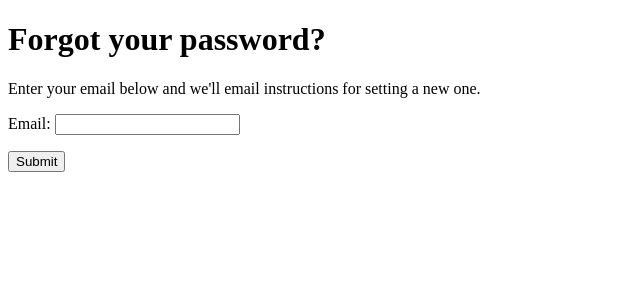
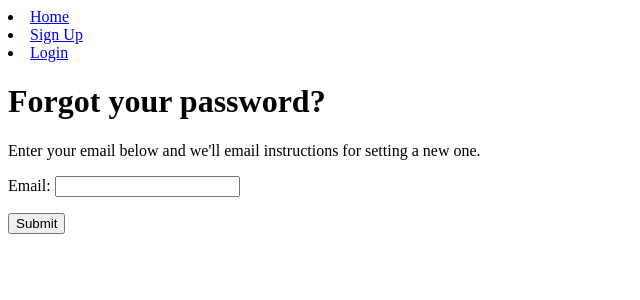
Before and after one commit to JumboCode/Animal-Aid, a Django app: page /password_reset/ in a window 1280 px wide. Shown: the top 300 px of the page, without its empty margins (0-640 px from the left). Run offline with Django 3.2, Linux system fonts and the light colour scheme.

Commit message:
updating navbar and buttons

```diff
--- a/core/templates/core/login.html
+++ b/core/templates/core/login.html
@@ -5,7 +5,6 @@
     <li {% if active_link == "home" %}class="active"{% endif %}><a href="{% url 'home' %}">Home</a></li>
     <li {% if active_link == "signup" %}class="active"{% endif %}><a href="{% url 'signup' %}">Sign Up</a></li>
     <li {% if active_link == "login" %}class="active"{% endif %}><a href="{% url 'login' %}">Login</a></li>
-    <li {% if active_link == "password_reset" %}class="active"{% endif %}><a href="{% url 'password_reset' %}">Forgot your password?</a></li> </nav>
   </nav>
   <h1>Login</h1>
   <form action="" method="post">
@@ -20,5 +19,6 @@
       </div>
     {% endfor %}
     <button type="submit">Log in</button>
+    <a href="{% url 'password_reset' %}"}>Forgot your password?</a>
   </form>
 {% endblock %}
--- a/core/templates/core/password/password_reset.html
+++ b/core/templates/core/password/password_reset.html
@@ -1,6 +1,12 @@
 {% extends 'base.html' %}
 
 {% block content %}
+<nav>
+  <li {% if active_link == "home" %}class="active"{% endif %}><a href="{% url 'home' %}">Home</a></li>
+  <li {% if active_link == "signup" %}class="active"{% endif %}><a href="{% url 'signup' %}">Sign Up</a></li>
+  <li {% if active_link == "login" %}class="active"{% endif %}><a href="{% url 'login' %}">Login</a></li>
+</nav>
+
   <h1>Forgot your password?</h1>
   <p>Enter your email below and we'll email instructions for setting a new one.</p>
 
```
